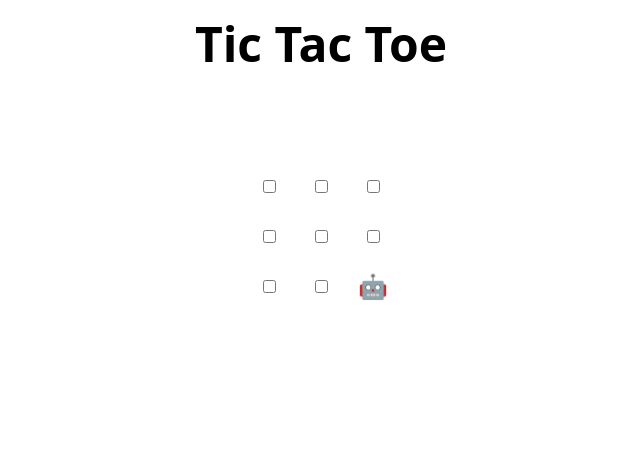
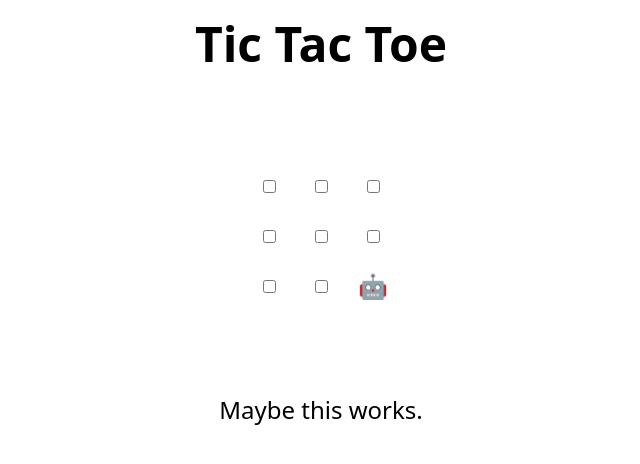
Before and after one commit to mobilutz/skills-review-pull-requests, a plain HTML site: page index.html in a window 1280 px wide. Shown: the whole page, without its empty margins (319-959 px from the left). Drawn offline with Linux system fonts and the light colour scheme.

Commit message:
Apply suggestions from code review

```diff
--- a/index.html
+++ b/index.html
@@ -48,6 +48,7 @@
 </table>
 
 <h2 hidden>Game over, refresh to play again 🧑‍💻 🤖!</h2>
+Maybe this works.
 
 <script>
   // Initialization
```
Also changed, not shown: 1 other file.
